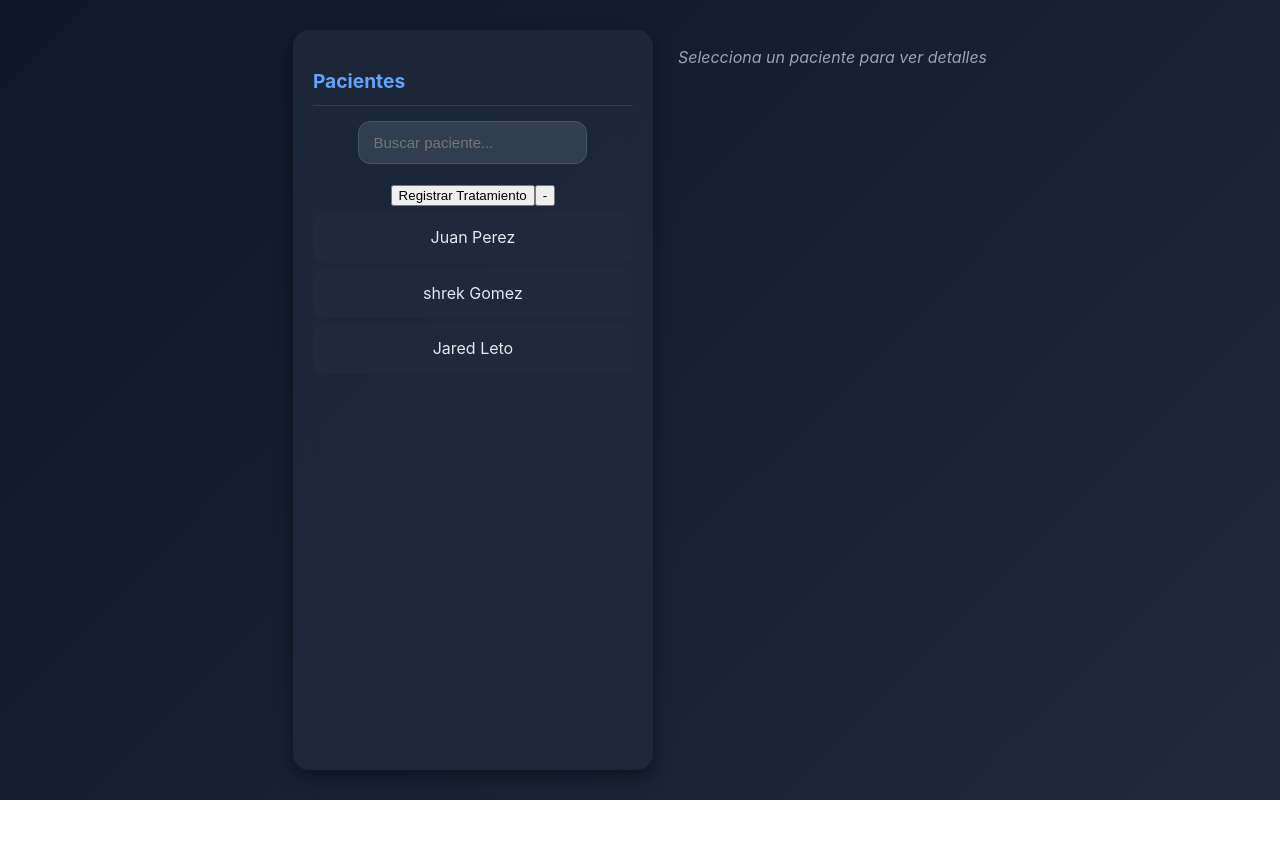
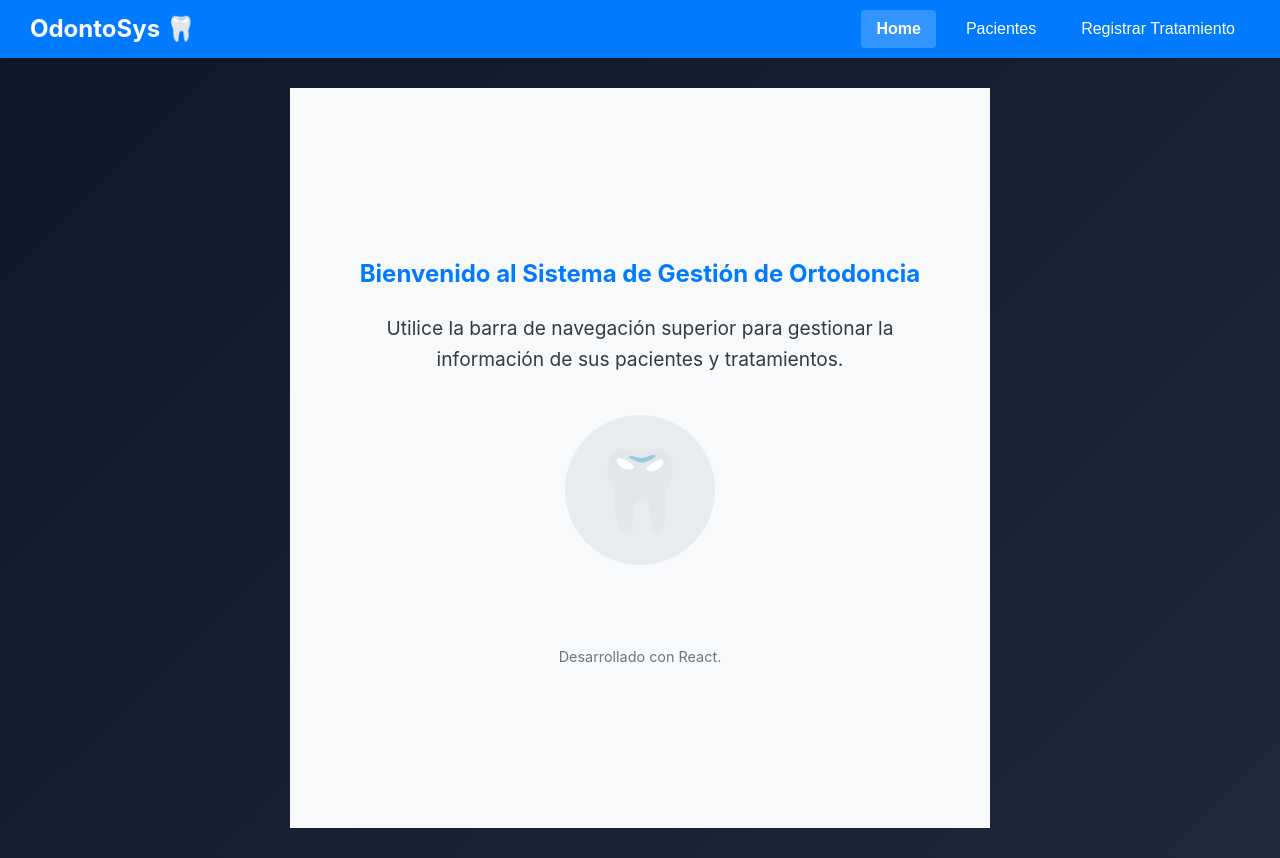
Before and after one commit to valentintorres-arg/Grupo-4---Desarrollo-de-Software---S32, a React (Create React App) app in the folder frontend/: page / in a window 1280 px wide. Before the commit the page ends 800 px from the top, so only its background shows below. Built offline with nearby package versions, Linux system fonts and the light colour scheme.

Commit message:
Creacion de la barra de navegacion con opciones home/pacientes/registrartratamiento

```diff
--- a/frontend/src/App.js
+++ b/frontend/src/App.js
@@ -5,42 +5,52 @@ import "./App2.css";
 import "slick-carousel/slick/slick.css";
 import "slick-carousel/slick/slick-theme.css";
 
-// 1. 🥇 IMPORTAR el nuevo componente de registro
+// 🥇 Nuevas Importaciones
+import Home from './components/Home';
+import Navbar from './components/Navbar';
 import RegisterTreatmentForm from './components/RegisterTreatmentForm';
-// Asegúrate de que la ruta './components/RegisterTreatmentForm' sea correcta.
 
 function App() {
   const [pacientes, setPacientes] = useState([]);
   const [selectedPaciente, setSelectedPaciente] = useState(null);
 
-  // 2. 🥈 Nuevo estado para controlar la vista actual
-  // Usaremos 'detail' (por defecto) o 'register'
-  const [viewMode, setViewMode] = useState('detail');
+  // 🥈 CAMBIO CLAVE: Inicializar viewMode a 'home'
+  const [viewMode, setViewMode] = useState('home'); // 'home', 'detail', o 'register'
 
   useEffect(() => {
+    // 💡 TU LÓGICA DE FETCH VA AQUÍ
     fetch("/data/pacientes.json")
-      .then((res) => res.json())
+      .then((res) => {
+        if (!res.ok) {
+          throw new Error(`Error HTTP: ${res.status}`);
+        }
+        return res.json();
+      })
       .then((data) => setPacientes(data))
-      .catch((err) => console.error(err));
+      .catch((err) => console.error("Error al cargar pacientes:", err));
   }, []);
 
-  // Función para cambiar de vista y limpiar paciente seleccionado si vamos a registrar
-  const handleRegisterClick = () => {
-      setSelectedPaciente(null); // Opcional: limpiar la selección al registrar
-      setViewMode('register');
-  }
-
-  // Función para seleccionar paciente y volver a la vista de detalle
   const handleSelectPatient = (paciente) => {
       setSelectedPaciente(paciente);
       setViewMode('detail');
   }
 
+  // Función central para cambiar de vista
+  const handleViewChange = (newView) => {
+      // Opcional: limpiar la selección si vamos a la vista de registro
+      if (newView === 'register') {
+          setSelectedPaciente(null);
+      }
+      setViewMode(newView);
+  }
 
-  // --- COMPONENTES INTERNOS (PacientesList, ConsultasList, etc.) ---
 
-  // MODIFICAMOS PacientesList para tener un botón de "Registrar"
-  const PacientesList = ({ pacientes, onSelect, onRegisterNew }) => {
+  // --- 🥉 TUS COMPONENTES INTERNOS DEBEN IR AQUÍ (PacientesList, ConsultasList, etc.) ---
+
+  // ASEGÚRATE DE COPIAR Y PEGAR AQUÍ ABAJO TUS DEFINICIONES ORIGINALES Y COMPLETAS:
+
+  const PacientesList = ({ pacientes, onSelect }) => {
+    // ... Código completo de tu PacientesList
     const [search, setSearch] = useState("");
 
     const filteredPacientes = pacientes.filter((p) =>
@@ -58,13 +68,11 @@ function App() {
           onChange={(e) => setSearch(e.target.value)}
           className="search-input"
         />
-        {/* Agregamos un botón para cambiar a la vista de registro */}
-        <button className="btn-add" onClick={onRegisterNew}>Registrar Tratamiento</button>
+        <button className="btn-add">+</button>
         <button className="btn-delete">-</button>
         <ul>
           {filteredPacientes.length > 0 ? (
             filteredPacientes.map((p) => (
-              // Usamos la nueva función handleSelectPatient
               <li key={p.id} onClick={() => onSelect(p)} className={p.id === selectedPaciente?.id ? 'selected' : ''}>
                 {p.nombre} {p.apellido}
               </li>
@@ -77,9 +85,55 @@ function App() {
     );
   };
 
-  // ... (El resto de tus componentes internos ConsultasList, ConsultaCarousel, PacienteDetail quedan igual) ...
-  const ConsultasList = ({ consultas }) => { /* ... */ };
-  const ConsultaCarousel = ({ consultas }) => { /* ... */ };
+  const ConsultasList = ({ consultas }) => {
+    if (!consultas || consultas.length === 0)
+      return <p className="empty">No hay consultas registradas.</p>;
+
+    return (
+      <div className="consultas-list">
+        <h3>Consultas</h3>
+        <button className="btn-add">+</button>
+        <button className="btn-delete">-</button>
+        {consultas.map((c) => (
+          <div key={c.id} className="consulta-card">
+            <p><strong>Fecha:</strong> {c.fecha}</p>
+            <p><strong>Lugar:</strong> {c.lugar}</p>
+            <p><strong>Descripción:</strong> {c.descripcion}</p>
+            <p><strong>Monto:</strong> ${c.monto} ({c.detalle})</p>
+          </div>
+        ))}
+      </div>
+    );
+  };
+
+  const ConsultaCarousel = ({ consultas }) => {
+    if (!consultas || consultas.length === 0)
+      return <p className="empty">No hay imágenes para mostrar.</p>;
+
+    const settings = {
+      dots: true,
+      infinite: false,
+      speed: 500,
+      slidesToShow: 1,
+      slidesToScroll: 1,
+    };
+
+    return (
+      <div className="carousel-container">
+
+        <h3>Evolución del tratamiento</h3>
+        <Slider {...settings}>
+          {consultas.map((c) => (
+            <div key={c.id} className="carousel-slide">
+              <img src={c.imagen} alt={`Consulta ${c.id}`} />
+              <p>{c.fecha}</p>
+            </div>
+          ))}
+        </Slider>
+      </div>
+    );
+  };
+
   const PacienteDetail = ({ paciente }) => {
     if (!paciente)
       return <div className="empty">Selecciona un paciente para ver detalles</div>;
@@ -98,32 +152,42 @@ function App() {
     );
   };
 
+  // --- FIN DE TUS COMPONENTES INTERNOS ---
+
 
   // --- RENDERIZADO PRINCIPAL (RETURN) ---
   return (
     <div className="App">
-      {/* ... header opcional ... */}
+
+      <Navbar onViewChange={handleViewChange} currentView={viewMode} />
+
       <main className="main-container">
-        {/* Pasamos la nueva función handleSelectPatient y handleRegisterClick */}
-        <PacientesList
-            pacientes={pacientes}
-            onSelect={handleSelectPatient}
-            onRegisterNew={handleRegisterClick}
-        />
+        {/* RENDERIZADO DE HOME: Se muestra si viewMode es 'home' */}
+        {viewMode === 'home' && (
+            <Home />
+        )}
 
-        {/* 3. 🥉 Lógica condicional para mostrar la vista principal o el formulario de registro */}
-        <div className="detail-area">
-            {viewMode === 'detail' && (
-                <PacienteDetail paciente={selectedPaciente} />
-            )}
+        {/* RENDERIZADO DE PACIENTES/DETALLE: Se muestra si viewMode es 'detail' */}
+        {viewMode === 'detail' && (
+            <>
+                {/* PacientesList y su detalle se muestran juntos */}
+                <PacientesList pacientes={pacientes} onSelect={handleSelectPatient} />
+                <div className="content-area">
+                    <PacienteDetail paciente={selectedPaciente} />
+                </div>
+            </>
+        )}
 
-            {viewMode === 'register' && (
+        {/* RENDERIZADO DE REGISTRAR TRATAMIENTO: Se muestra si viewMode es 'register' */}
+        {viewMode === 'register' && (
+            // Usamos un div que ocupa todo el ancho del main-container para el formulario
+            <div className="content-area full-width">
                 <RegisterTreatmentForm
-                    patients={pacientes} // Le pasamos la lista de pacientes para el selector
-                    onSuccess={() => setViewMode('detail')} // Opcional: Volver a detail tras un registro exitoso
+                    patients={pacientes}
+                    onSuccess={() => handleViewChange('detail')} // Vuelve a la vista de pacientes tras éxito
                 />
-            )}
-        </div>
+            </div>
+        )}
       </main>
     </div>
   );
--- /dev/null
+++ b/frontend/src/components/Home.jsx
@@ -0,0 +1,60 @@
+import React from 'react';
+
+const Home = () => {
+  return (
+    <div style={styles.homeContainer}>
+      <h2 style={styles.welcomeHeader}>Bienvenido al Sistema de Gestión de Ortodoncia</h2>
+      <p style={styles.infoText}>
+        Utilice la barra de navegación superior para gestionar la información de sus pacientes y tratamientos.
+      </p>
+      <div style={styles.imagePlaceholder}>
+        🦷
+      </div>
+      <p style={styles.footerText}>
+        Desarrollado con React.
+      </p>
+    </div>
+  );
+};
+
+const styles = {
+  homeContainer: {
+    padding: '50px',
+    textAlign: 'center',
+    backgroundColor: '#f8f9fa',
+    minHeight: '80vh',
+    display: 'flex',
+    flexDirection: 'column',
+    alignItems: 'center',
+    justifyContent: 'center',
+  },
+  welcomeHeader: {
+    color: '#007bff',
+    marginBottom: '20px',
+  },
+  infoText: {
+    fontSize: '1.2em',
+    color: '#343a40',
+    maxWidth: '600px',
+    margin: '0 auto 40px',
+  },
+  imagePlaceholder: {
+    width: '150px',
+    height: '150px',
+    backgroundColor: '#e9ecef',
+    borderRadius: '50%',
+    display: 'flex',
+    alignItems: 'center',
+    justifyContent: 'center',
+    marginBottom: '40px',
+    fontSize: '5em',
+    color: '#adb5bd',
+  },
+  footerText: {
+    marginTop: '40px',
+    color: '#6c757d',
+    fontSize: '0.9em',
+  }
+};
+
+export default Home;
--- /dev/null
+++ b/frontend/src/components/Navbar.jsx
@@ -0,0 +1,79 @@
+import React from 'react';
+
+const Navbar = ({ onViewChange, currentView }) => {
+  return (
+    <nav style={styles.navBar}>
+      <h1 style={styles.logo}>OdontoSys 🦷</h1>
+      <div style={styles.buttonGroup}>
+
+        {/* 1. Opción HOME */}
+        <button
+          onClick={() => onViewChange('home')}
+          style={currentView === 'home' ? styles.activeButton : styles.navButton}
+        >
+          Home
+        </button>
+
+        {/* Opción PACIENTES */}
+        <button
+          onClick={() => onViewChange('detail')}
+          style={currentView === 'detail' ? styles.activeButton : styles.navButton}
+        >
+          Pacientes
+        </button>
+
+        {/* Opción REGISTRAR TRATAMIENTO */}
+        <button
+          onClick={() => onViewChange('register')}
+          style={currentView === 'register' ? styles.activeButton : styles.navButton}
+        >
+          Registrar Tratamiento
+        </button>
+
+      </div>
+    </nav>
+  );
+};
+
+// Estilos básicos para la Navbar
+const styles = {
+  navBar: {
+    display: 'flex',
+    justifyContent: 'space-between',
+    alignItems: 'center',
+    padding: '10px 30px',
+    backgroundColor: '#007bff',
+    color: 'white',
+    boxShadow: '0 2px 4px rgba(0, 0, 0, 0.2)',
+  },
+  logo: {
+    margin: 0,
+    fontSize: '24px',
+  },
+  buttonGroup: {
+    display: 'flex',
+    gap: '15px',
+  },
+  navButton: {
+    padding: '10px 15px',
+    border: 'none',
+    borderRadius: '4px',
+    cursor: 'pointer',
+    backgroundColor: 'transparent',
+    color: 'white',
+    fontSize: '16px',
+    transition: 'background-color 0.3s',
+  },
+  activeButton: {
+    padding: '10px 15px',
+    border: 'none',
+    borderRadius: '4px',
+    cursor: 'pointer',
+    backgroundColor: 'rgba(255, 255, 255, 0.2)',
+    color: 'white',
+    fontSize: '16px',
+    fontWeight: 'bold',
+  }
+};
+
+export default Navbar;
```
